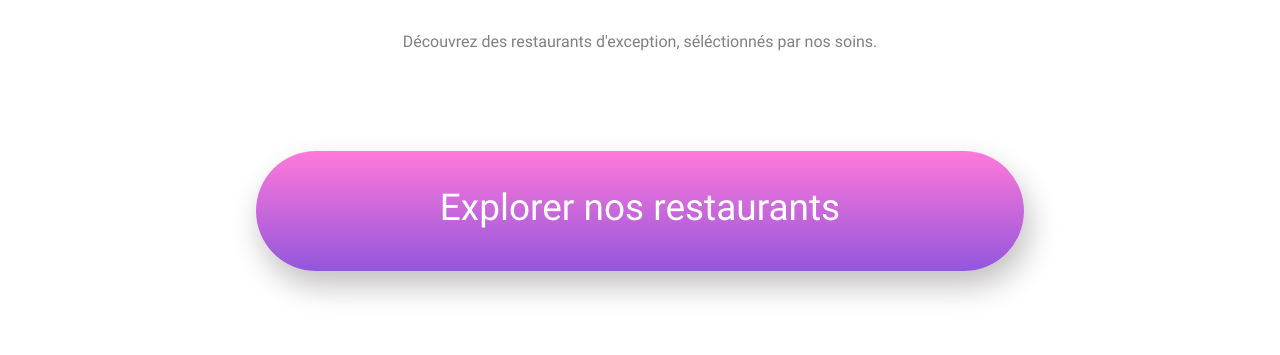
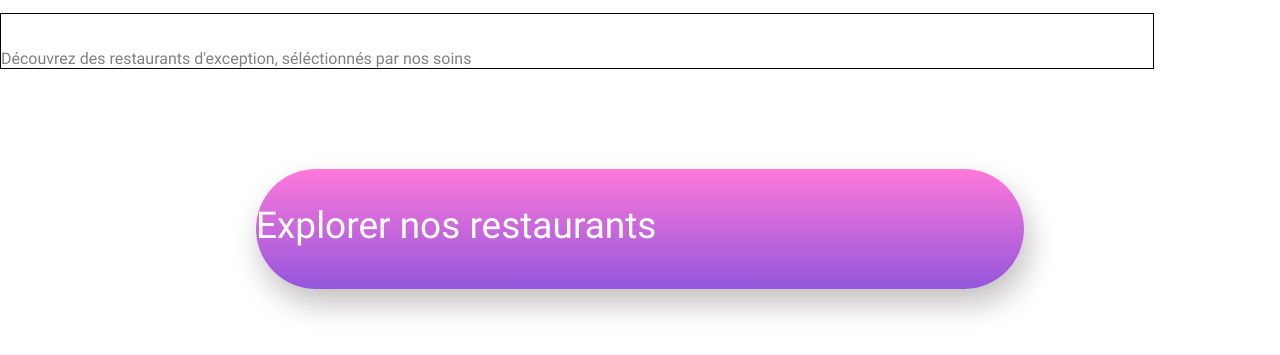
Before and after one commit to Gousto85/Timotheeperraudeau_3_05082020, a website: page index.html in a window 1280 px wide. Shown: the part 575-930 px from the top of the page. Drawn offline with Linux system fonts and the light colour scheme.

Commit message:
modification structures

```diff
--- a/components/_section2.scss
+++ b/components/_section2.scss
@@ -1,12 +1,8 @@
-.section2{
-    h1, p{
+.section2 {
 
-        margin: auto;
-        text-align: center;
-        width: 70%;
-        padding-top: 90px;
-    }
-    .description{
+
+    &__description {
+        border: 1px solid black;
         font-size: 16px;
         width: 90%;
         padding-top: 35px;
@@ -14,7 +10,7 @@
     }
 }
 
-.btn_menu{
+.btn_menu {
     background:linear-gradient($couleur-secondaire, $couleur-primaire);
     width: 60%;
     margin: auto;
@@ -22,9 +18,16 @@
     border-radius: 60px;
     margin-top: 100px;
     box-shadow: 5px 15px 30px rgb(196, 192, 192);
-    p{
+    &__texte {
         color: white;
         font-size: 37px;
         padding-top: 35px;
     }
 }
+
+h1{
+        margin: auto;
+        text-align: center;
+        width: 70%;
+        padding-top: 90px;
+    }
--- a/index.html
+++ b/index.html
@@ -18,10 +18,12 @@
                 <td class="localisation__barre"><input type="search" placeholder="Paris, Belleville"/></td>
          </table>
     </section>
-    <section class="section2">
+    <section>
+            <div class="section2">
         <h1>Réservez le menu qui vous convient</h1>
-        <p class="description">Découvrez des restaurants d'exception, séléctionnés par nos soins.</p>
+        <p class="section2__description">Découvrez des restaurants d'exception, séléctionnés par nos soins</p>
         <div class="btn_menu"><p class="btn_menu__texte">Explorer nos restaurants</p></div>
+            </div>
     </section>
     <section class="section3">
         <h2>Fonctionnement</h2>
--- a/layouts/_titres.scss
+++ b/layouts/_titres.scss
@@ -3,6 +3,10 @@ h1, h2, h3{
 }
 h1{
     font-size: 65px;
+    margin: auto;
+    text-align: center;
+    width: 70%;
+    padding-top: 90px;
 }
 
 h2{
```
Also changed, not shown: style.css, 1 other file.
